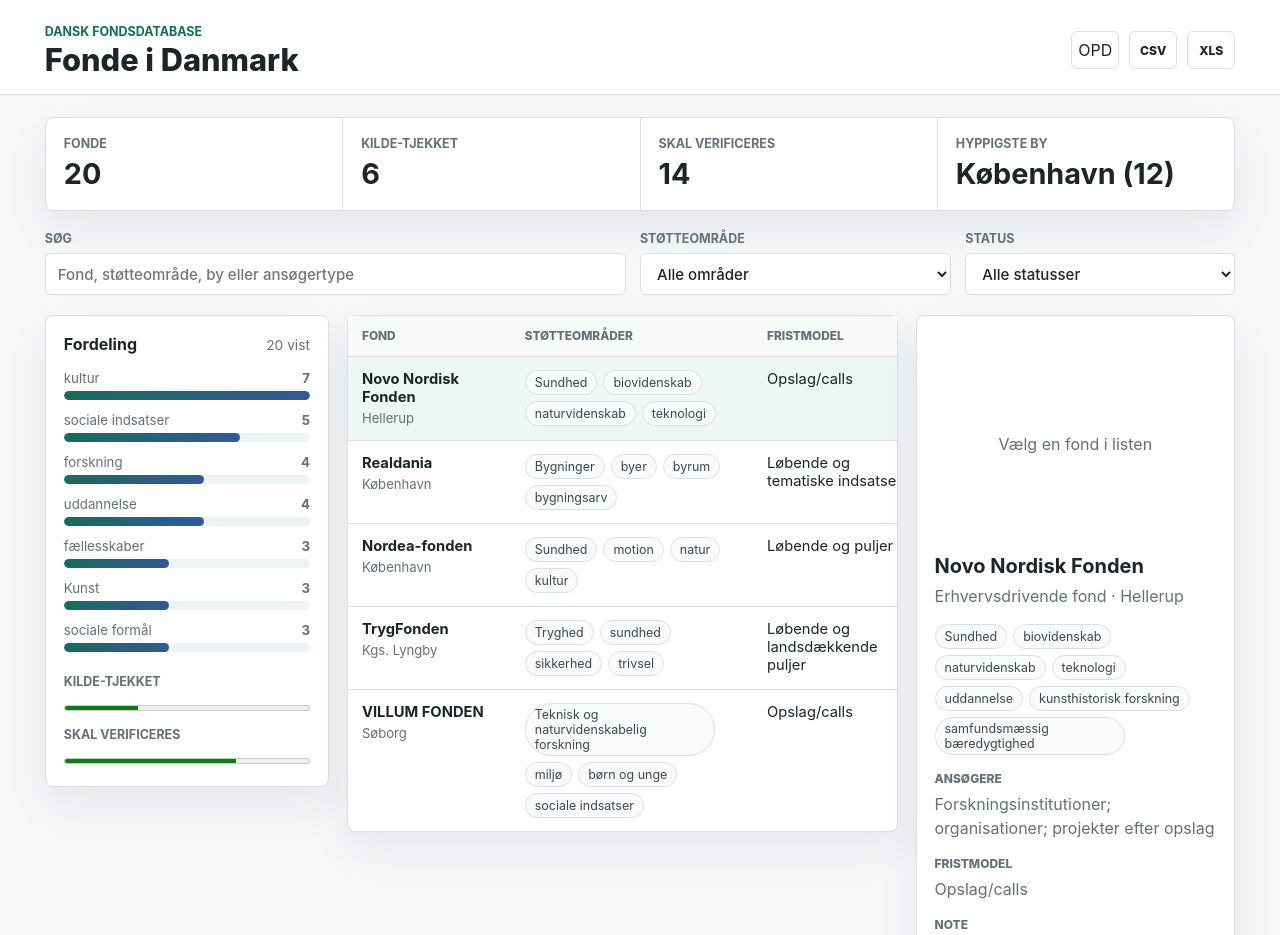
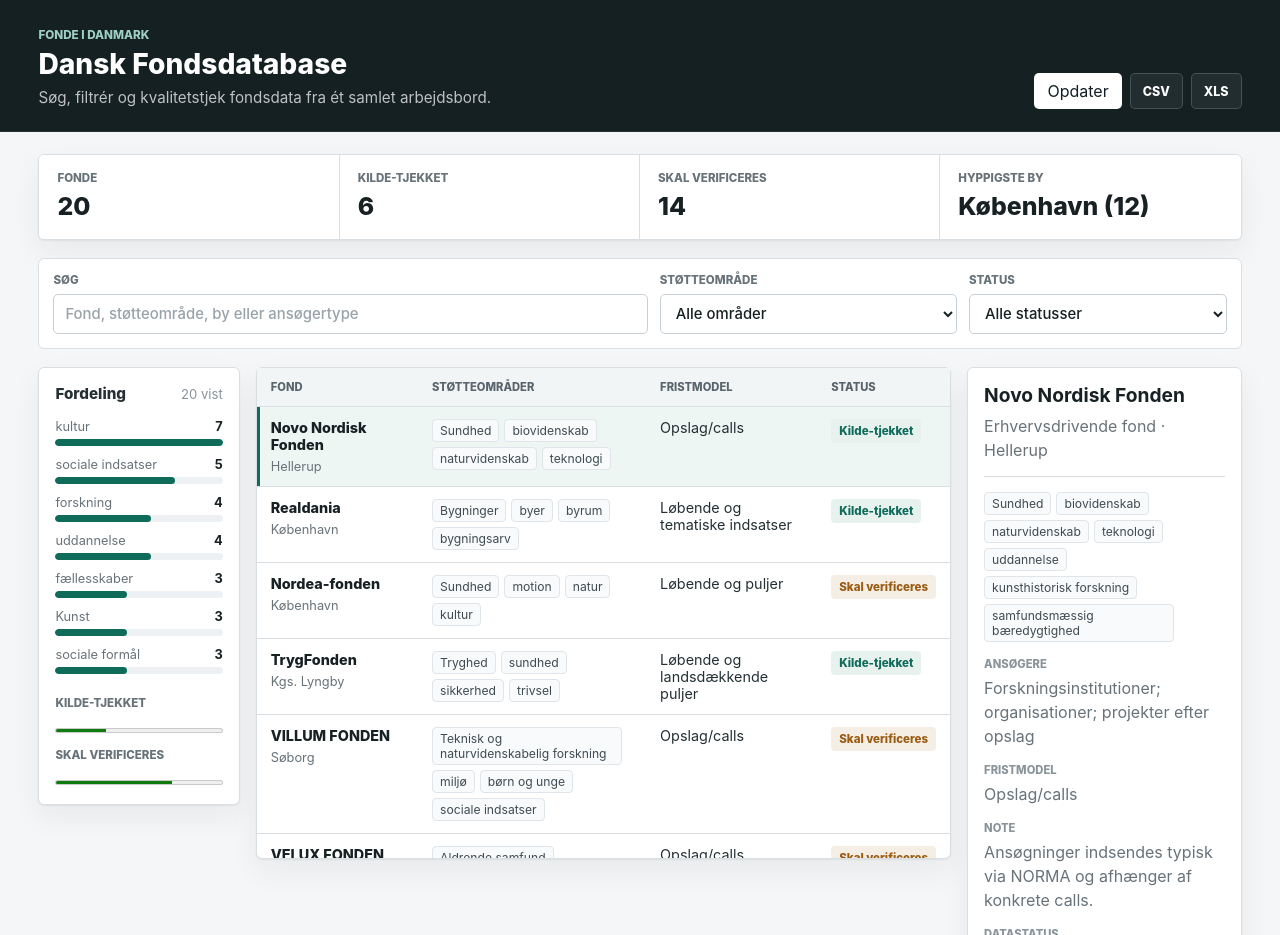
Before and after one commit to Mathias-Rune/database-fonde, a plain HTML site: page index.html in a window 1280 px wide. Shown: the top 935 px of the page. Drawn offline with Linux system fonts and the light colour scheme.

Commit message:
Refine database interface styling

```diff
--- a/frontend/styles.css
+++ b/frontend/styles.css
@@ -1,21 +1,28 @@
 :root {
   color-scheme: light;
-  --bg: #f6f7f9;
+  --bg: #f5f6f7;
   --surface: #ffffff;
-  --surface-strong: #eef3f5;
-  --ink: #1c2528;
-  --muted: #647078;
-  --line: #d9e0e4;
-  --accent: #176b5c;
-  --accent-2: #345995;
-  --accent-3: #a86628;
-  --ok: #14735d;
-  --warn: #a05a00;
-  --shadow: 0 18px 40px rgba(32, 43, 48, 0.08);
+  --surface-soft: #f9fafb;
+  --surface-muted: #eef1f3;
+  --ink: #172022;
+  --muted: #687279;
+  --quiet: #8a949b;
+  --line: #d9dfe3;
+  --line-strong: #c7d0d6;
+  --accent: #0f6b5a;
+  --accent-dark: #0a4f43;
+  --ok: #0f6b5a;
+  --warn: #9a5b13;
+  --danger: #a33a2b;
+  --shadow: 0 1px 2px rgba(20, 28, 31, 0.06), 0 12px 30px rgba(20, 28, 31, 0.06);
 }
 
 * {
   box-sizing: border-box;
+}
+
+[hidden] {
+  display: none !important;
 }
 
 body {
@@ -31,57 +38,76 @@
   color: inherit;
 }
 
-.topbar {
-  display: flex;
-  align-items: center;
-  justify-content: space-between;
-  gap: 24px;
-  padding: 24px clamp(18px, 3.5vw, 52px) 18px;
-  background: #ffffff;
-  border-bottom: 1px solid var(--line);
-}
-
-.eyebrow {
-  margin: 0 0 4px;
-  color: var(--accent);
-  font-size: 0.78rem;
-  font-weight: 750;
-  text-transform: uppercase;
-}
-
 h1,
 h2,
 p {
   margin: 0;
 }
 
+.topbar {
+  display: flex;
+  align-items: flex-end;
+  justify-content: space-between;
+  gap: 24px;
+  padding: 28px clamp(18px, 3vw, 44px) 22px;
+  background: #152023;
+  color: #ffffff;
+  border-bottom: 1px solid rgba(255, 255, 255, 0.08);
+}
+
+.eyebrow {
+  margin: 0 0 7px;
+  color: #9ecfc3;
+  font-size: 0.73rem;
+  font-weight: 760;
+  text-transform: uppercase;
+}
+
 h1 {
-  font-size: clamp(1.65rem, 2.4vw, 2.45rem);
+  font-size: clamp(1.65rem, 2.2vw, 2.25rem);
   line-height: 1.08;
   font-weight: 780;
 }
 
+.subtitle {
+  max-width: 620px;
+  margin-top: 8px;
+  color: rgba(255, 255, 255, 0.72);
+  font-size: 0.95rem;
+  line-height: 1.45;
+}
+
 h2 {
-  font-size: 1rem;
+  font-size: 0.95rem;
 }
 
 .top-actions {
   display: flex;
-  gap: 10px;
+  flex-wrap: wrap;
+  justify-content: flex-end;
+  gap: 8px;
 }
 
 .icon-link {
-  display: inline-grid;
-  width: 48px;
-  height: 38px;
-  place-items: center;
-  border: 1px solid var(--line);
-  border-radius: 6px;
-  background: var(--surface);
-  color: var(--ink);
-  font-size: 0.76rem;
-  font-weight: 800;
+  display: inline-flex;
+  min-width: 44px;
+  height: 36px;
+  align-items: center;
+  justify-content: center;
+  border: 1px solid rgba(255, 255, 255, 0.16);
+  border-radius: 5px;
+  background: rgba(255, 255, 255, 0.06);
+  color: #ffffff;
+  font-size: 0.78rem;
+  font-weight: 760;
   text-decoration: none;
+  padding: 0 12px;
+}
+
+.primary-action {
+  min-width: 82px;
+  background: #ffffff;
+  color: #122024;
 }
 
 .action-button {
@@ -89,72 +115,84 @@
   font: inherit;
 }
 
+.action-button:disabled {
+  cursor: wait;
+  opacity: 0.68;
+}
+
 .icon-link:hover,
 .icon-link:focus-visible {
-  border-color: var(--accent);
+  border-color: rgba(255, 255, 255, 0.42);
   outline: none;
 }
 
 .app-shell {
-  padding: 22px clamp(18px, 3.5vw, 52px) 42px;
+  padding: 22px clamp(18px, 3vw, 44px) 42px;
 }
 
 .summary-band {
   display: grid;
   grid-template-columns: repeat(4, minmax(0, 1fr));
-  gap: 1px;
   overflow: hidden;
   border: 1px solid var(--line);
-  border-radius: 8px;
-  background: var(--line);
+  border-radius: 6px;
+  background: var(--surface);
   box-shadow: var(--shadow);
+}
+
+.metric {
+  min-height: 84px;
+  padding: 16px 18px;
+  border-right: 1px solid var(--line);
+  background: var(--surface);
+}
+
+.metric:last-child {
+  border-right: 0;
+}
+
+.metric-label {
+  display: block;
+  margin-bottom: 8px;
+  color: var(--muted);
+  font-size: 0.72rem;
+  font-weight: 760;
+  text-transform: uppercase;
+}
+
+.metric strong {
+  display: block;
+  overflow-wrap: anywhere;
+  font-size: 1.55rem;
+  line-height: 1.05;
+  font-weight: 760;
 }
 
 .update-status {
   margin-top: 14px;
   border: 1px solid var(--line);
   border-left: 4px solid var(--accent);
-  border-radius: 8px;
+  border-radius: 6px;
   background: var(--surface);
   color: var(--ink);
-  font-size: 0.92rem;
+  font-size: 0.9rem;
   line-height: 1.45;
-  padding: 12px 14px;
-  box-shadow: var(--shadow);
+  padding: 11px 13px;
 }
 
 .update-status.error {
-  border-left-color: #b42318;
-}
-
-.metric {
-  min-height: 92px;
-  padding: 18px;
-  background: var(--surface);
-}
-
-.metric-label {
-  display: block;
-  margin-bottom: 8px;
-  color: var(--muted);
-  font-size: 0.78rem;
-  font-weight: 700;
-  text-transform: uppercase;
-}
-
-.metric strong {
-  display: block;
-  overflow-wrap: anywhere;
-  font-size: 1.8rem;
-  line-height: 1.05;
+  border-left-color: var(--danger);
 }
 
 .toolbar {
   display: grid;
-  grid-template-columns: minmax(260px, 1.4fr) minmax(180px, 0.75fr) minmax(170px, 0.65fr);
-  gap: 14px;
-  margin: 20px 0;
-  align-items: end;
+  grid-template-columns: minmax(280px, 1.5fr) minmax(190px, 0.75fr) minmax(170px, 0.65fr);
+  gap: 12px;
+  margin: 18px 0;
+  padding: 14px;
+  border: 1px solid var(--line);
+  border-radius: 6px;
+  background: var(--surface);
 }
 
 label {
@@ -162,36 +200,40 @@
   gap: 7px;
   min-width: 0;
   color: var(--muted);
-  font-size: 0.78rem;
-  font-weight: 750;
+  font-size: 0.72rem;
+  font-weight: 760;
   text-transform: uppercase;
 }
 
 input,
 select {
   width: 100%;
-  min-height: 42px;
-  border: 1px solid var(--line);
-  border-radius: 6px;
-  background: var(--surface);
+  min-height: 40px;
+  border: 1px solid var(--line-strong);
+  border-radius: 5px;
+  background: #ffffff;
   color: var(--ink);
   font: inherit;
-  font-size: 0.94rem;
-  font-weight: 520;
+  font-size: 0.93rem;
+  font-weight: 500;
   text-transform: none;
-  padding: 0 12px;
+  padding: 0 11px;
+}
+
+input::placeholder {
+  color: #98a2a9;
 }
 
 input:focus,
 select:focus {
   border-color: var(--accent);
-  outline: 3px solid rgba(23, 107, 92, 0.14);
+  outline: 3px solid rgba(15, 107, 90, 0.12);
 }
 
 .content-grid {
   display: grid;
-  grid-template-columns: minmax(220px, 0.8fr) minmax(420px, 1.55fr) minmax(260px, 0.9fr);
-  gap: 18px;
+  grid-template-columns: minmax(190px, 0.55fr) minmax(600px, 1.9fr) minmax(270px, 0.75fr);
+  gap: 16px;
   align-items: start;
 }
 
@@ -200,14 +242,14 @@
 .detail-panel {
   min-width: 0;
   border: 1px solid var(--line);
-  border-radius: 8px;
+  border-radius: 6px;
   background: var(--surface);
   box-shadow: var(--shadow);
 }
 
 .insights,
 .detail-panel {
-  padding: 18px;
+  padding: 16px;
 }
 
 .section-heading {
@@ -218,14 +260,19 @@
   margin-bottom: 16px;
 }
 
+.section-heading h2 {
+  color: #243034;
+  font-weight: 760;
+}
+
 .section-heading span {
-  color: var(--muted);
-  font-size: 0.86rem;
+  color: var(--quiet);
+  font-size: 0.82rem;
 }
 
 .bar-chart {
   display: grid;
-  gap: 12px;
+  gap: 11px;
 }
 
 .bar-row {
@@ -238,20 +285,24 @@
   justify-content: space-between;
   gap: 10px;
   color: var(--muted);
-  font-size: 0.83rem;
+  font-size: 0.8rem;
+}
+
+.bar-meta strong {
+  color: var(--ink);
 }
 
 .bar-track {
-  height: 9px;
+  height: 7px;
   overflow: hidden;
   border-radius: 999px;
-  background: var(--surface-strong);
+  background: var(--surface-muted);
 }
 
 .bar-fill {
   height: 100%;
   border-radius: inherit;
-  background: linear-gradient(90deg, var(--accent), var(--accent-2));
+  background: var(--accent);
 }
 
 .status-strip {
@@ -264,24 +315,24 @@
   display: block;
   margin-bottom: 6px;
   color: var(--muted);
-  font-size: 0.78rem;
-  font-weight: 700;
+  font-size: 0.72rem;
+  font-weight: 760;
   text-transform: uppercase;
 }
 
 meter {
   width: 100%;
-  height: 12px;
+  height: 10px;
 }
 
 .table-wrap {
   overflow: auto;
-  max-height: calc(100vh - 285px);
+  max-height: calc(100vh - 310px);
 }
 
 table {
   width: 100%;
-  min-width: 720px;
+  min-width: 680px;
   border-collapse: collapse;
 }
 
@@ -289,87 +340,99 @@
   position: sticky;
   top: 0;
   z-index: 1;
-  background: #f7faf9;
+  background: #f2f5f5;
+  box-shadow: inset 0 -1px 0 var(--line);
 }
 
 th,
 td {
-  padding: 13px 14px;
+  padding: 12px 14px;
   border-bottom: 1px solid var(--line);
   text-align: left;
   vertical-align: top;
 }
 
 th {
-  color: var(--muted);
-  font-size: 0.74rem;
-  font-weight: 800;
+  color: #59656c;
+  font-size: 0.7rem;
+  font-weight: 820;
   text-transform: uppercase;
 }
 
 td {
-  font-size: 0.92rem;
+  color: #243034;
+  font-size: 0.9rem;
 }
 
 tr {
   cursor: pointer;
 }
 
-tbody tr:hover,
+tbody tr:hover {
+  background: #f7f9f9;
+}
+
 tbody tr.active {
-  background: #eef7f4;
+  background: #eef6f3;
+  box-shadow: inset 3px 0 0 var(--accent);
 }
 
 .name-cell strong {
   display: block;
-  margin-bottom: 3px;
+  margin-bottom: 4px;
+  color: #172022;
+  font-weight: 760;
 }
 
 .name-cell span {
   color: var(--muted);
-  font-size: 0.82rem;
+  font-size: 0.8rem;
 }
 
 .pill-list {
   display: flex;
   flex-wrap: wrap;
-  gap: 6px;
+  gap: 5px;
 }
 
 .pill {
   display: inline-flex;
   max-width: 190px;
-  min-height: 25px;
+  min-height: 23px;
   align-items: center;
-  border: 1px solid var(--line);
-  border-radius: 999px;
+  border: 1px solid #dfe5e8;
+  border-radius: 4px;
   background: #f8fafb;
-  color: #3e4a50;
-  font-size: 0.78rem;
-  padding: 3px 9px;
+  color: #3f4c52;
+  font-size: 0.76rem;
+  padding: 3px 7px;
   overflow-wrap: anywhere;
 }
 
 .status {
   display: inline-flex;
-  min-height: 26px;
+  min-height: 24px;
   align-items: center;
-  border-radius: 999px;
-  padding: 3px 9px;
-  font-size: 0.76rem;
+  border-radius: 4px;
+  padding: 3px 8px;
+  font-size: 0.72rem;
   font-weight: 800;
   white-space: nowrap;
 }
 
 .status.source_checked {
-  background: rgba(20, 115, 93, 0.12);
+  background: #e7f2ef;
   color: var(--ok);
 }
 
-.status.to_verify,
+.status.to_verify {
+  background: #f4eee5;
+  color: var(--warn);
+}
+
 .status.needs_update {
-  background: rgba(160, 90, 0, 0.12);
-  color: var(--warn);
+  background: #f8e9e6;
+  color: var(--danger);
 }
 
 .detail-panel {
@@ -387,17 +450,19 @@
 
 .detail-content {
   display: grid;
-  gap: 16px;
+  gap: 15px;
 }
 
 .detail-title {
   display: grid;
   gap: 6px;
+  padding-bottom: 14px;
+  border-bottom: 1px solid var(--line);
 }
 
 .detail-title h2 {
-  font-size: 1.25rem;
-  line-height: 1.2;
+  font-size: 1.2rem;
+  line-height: 1.22;
 }
 
 .detail-title p,
@@ -408,46 +473,53 @@
 
 .detail-block {
   display: grid;
-  gap: 6px;
+  gap: 5px;
 }
 
 .detail-block h3 {
   margin: 0;
-  color: var(--muted);
-  font-size: 0.75rem;
-  font-weight: 800;
+  color: var(--quiet);
+  font-size: 0.7rem;
+  font-weight: 820;
   text-transform: uppercase;
 }
 
 .detail-links {
-  display: flex;
-  flex-wrap: wrap;
-  gap: 10px;
+  display: grid;
+  grid-template-columns: 1fr;
+  gap: 8px;
+  padding-top: 4px;
 }
 
 .button-link {
   display: inline-flex;
-  min-height: 38px;
+  min-height: 36px;
   align-items: center;
   justify-content: center;
   border: 1px solid var(--accent);
-  border-radius: 6px;
+  border-radius: 5px;
   background: var(--accent);
   color: #ffffff;
-  font-size: 0.88rem;
-  font-weight: 750;
+  font-size: 0.86rem;
+  font-weight: 760;
   text-decoration: none;
   padding: 0 12px;
 }
 
 .button-link.secondary {
   background: #ffffff;
-  color: var(--accent);
+  color: var(--accent-dark);
 }
 
-@media (max-width: 1120px) {
+.button-link:hover,
+.button-link:focus-visible {
+  outline: none;
+  border-color: var(--accent-dark);
+}
+
+@media (max-width: 1180px) {
   .content-grid {
-    grid-template-columns: minmax(240px, 0.8fr) minmax(420px, 1.4fr);
+    grid-template-columns: minmax(230px, 0.75fr) minmax(430px, 1.35fr);
   }
 
   .detail-panel {
@@ -468,7 +540,13 @@
   }
 
   .metric {
-    min-height: 74px;
+    min-height: 72px;
+    border-right: 0;
+    border-bottom: 1px solid var(--line);
+  }
+
+  .metric:last-child {
+    border-bottom: 0;
   }
 
   .table-wrap {
@@ -476,17 +554,18 @@
   }
 }
 
-@media (max-width: 520px) {
+@media (max-width: 560px) {
   .topbar {
     flex-direction: column;
   }
 
   .top-actions {
     width: 100%;
+    justify-content: stretch;
   }
 
   .icon-link {
-    width: 50%;
+    flex: 1;
   }
 
   .app-shell {
--- a/index.html
+++ b/index.html
@@ -9,12 +9,13 @@
   <body>
     <header class="topbar">
       <div>
-        <p class="eyebrow">Dansk Fondsdatabase</p>
-        <h1>Fonde i Danmark</h1>
+        <p class="eyebrow">Fonde i Danmark</p>
+        <h1>Dansk Fondsdatabase</h1>
+        <p class="subtitle">Søg, filtrér og kvalitetstjek fondsdata fra ét samlet arbejdsbord.</p>
       </div>
       <div class="top-actions" aria-label="Datahandlinger">
-        <button id="updateButton" class="icon-link action-button" type="button" title="Opdater kilde-tjek" aria-label="Opdater kilde-tjek">
-          <span aria-hidden="true">OPD</span>
+        <button id="updateButton" class="icon-link action-button primary-action" type="button" title="Opdater kilde-tjek" aria-label="Opdater kilde-tjek">
+          <span aria-hidden="true">Opdater</span>
         </button>
         <a class="icon-link" href="data/fonde_seed.csv" download title="Download CSV" aria-label="Download CSV">
           <span aria-hidden="true">CSV</span>
```
